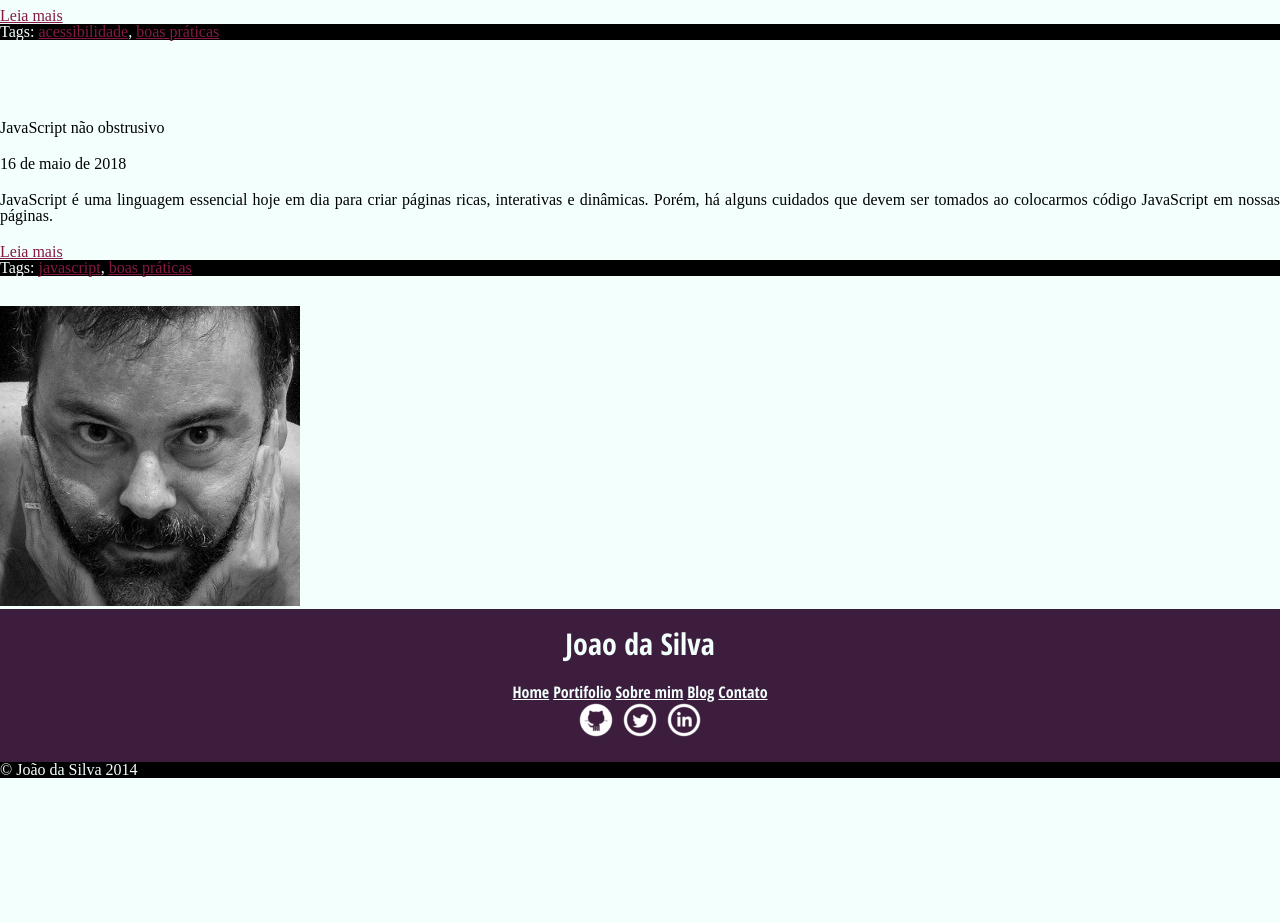
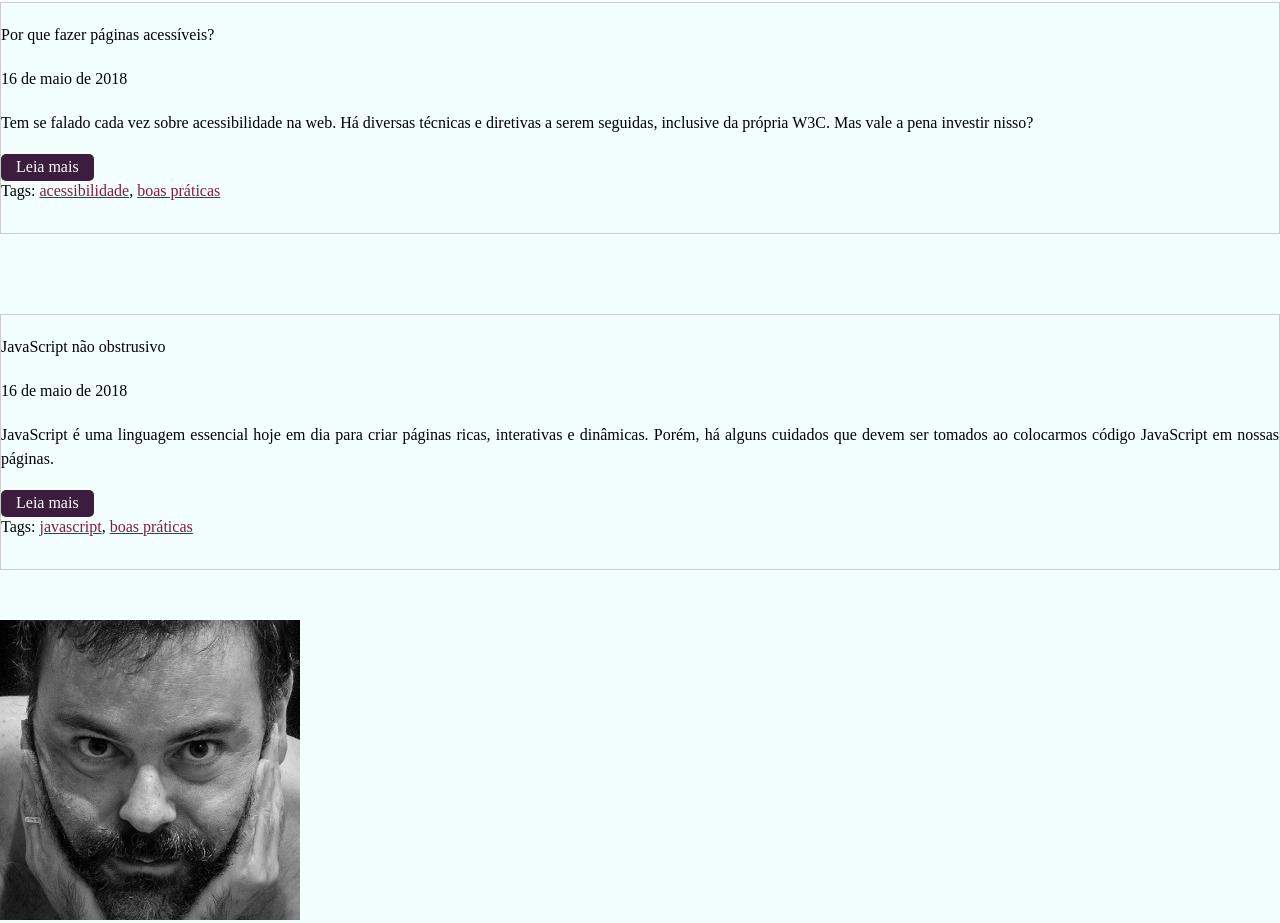
Before and after one commit to joeyandrader/HTMLCSSI, a plain HTML site: page blog.html in a window 1280 px wide. Shown: the part 440-1363 px from the top of the page. Before the commit the page ends 1218 px from the top, so only its background shows below. Drawn offline with Linux system fonts and the light colour scheme.

Commit message:
Resumo da Aula 8

```diff
--- a/blog.html
+++ b/blog.html
@@ -22,7 +22,7 @@
 				<p>O essencial de design responsivo</p>
 				<time datetime="2018-05-16">16 de maio de 2018</time>
 				<p>Design responsivo tem ganho cada vez mais atenção como técnica de desenvolvimento de páginas web para dispositivos móveis. Mas como começar?</p>
-				<a href="#">Leia mais</a>
+				<a class="leia-mais" href="#">Leia mais</a>
 				<footer>Tags: <a href="#">design responsivo</a>, <a href="#">mobile</a>, <a href="#">css</a></footer>
 			</article>
 		</div>
@@ -31,7 +31,7 @@
 				<p>Por que fazer páginas acessíveis?</p>
 				<time datetime="2018-05-16">16 de maio de 2018</time>
 				<p>Tem se falado cada vez sobre acessibilidade na web. Há diversas técnicas e diretivas a serem seguidas, inclusive da própria W3C. Mas vale a pena investir nisso?</p>
-				<a href="#">Leia mais</a>
+				<a class="leia-mais" href="#">Leia mais</a>
 				<footer>Tags: <a href="#">acessibilidade</a>, <a href="#">boas práticas</a></footer>
 			</article>
 		</div>
@@ -40,13 +40,13 @@
 				<p>JavaScript não obstrusivo</p>
 				<time datetime="2018-05-16">16 de maio de 2018</time>
 				<p>JavaScript é uma linguagem essencial hoje em dia para criar páginas ricas, interativas e dinâmicas. Porém, há alguns cuidados que devem ser tomados ao colocarmos código JavaScript em nossas páginas.</p>
-				<a href="#">Leia mais</a>
+				<a class="leia-mais" href="#">Leia mais</a>
 				<footer>Tags: <a href="#">javascript</a>, <a href="#">boas práticas</a></footer>
 			</article>
 		</div>
 	</main>
 	<img src="bio/eu.jpg" alt="Foto de Joao da Silva">
-	<aside>
+	<aside class="navegacao-site">
 		<nav>
 			<h1>Joao da Silva</h1>
 			<ul>
@@ -57,7 +57,7 @@
 				<li><a href="contato.html">Contato</a></li>
 			</ul>
 		</nav>
-		<ul>
+		<ul class="icones-sociais">
 			<li>
 				<a href="#"> <img src="bio/github.png" alt="github"></a>
 			</li>
@@ -69,7 +69,7 @@
 			</li>
 		</ul>
 	</aside>
-	<footer>
+	<footer class="rodape-da-pagina">
 		&copy; João da Silva 2014
 	</footer>
 
--- a/css/bio.css
+++ b/css/bio.css
@@ -43,6 +43,9 @@
    	font-size: 30px;
    	margin-bottom: 25px;
    }
+   aside a {
+   	color: inherit;
+   }
    footer {
    	background-color: #000;
    	color: #F2FFFC;
@@ -55,10 +58,8 @@
    main a {
    	color: #851944;
    }
-   aside a {
-   	color: inherit;
-   }
-   aside li {
+
+   .icones-sociais li {
    	display: inline-block;
    }
    div {
--- a/css/site.css
+++ b/css/site.css
@@ -5,6 +5,7 @@
    body {
    	font-family: "Time New Roman" serif;
    	background-color: #F2FFFC;
+   	line-height: 1.5;
    }
    main h1 {
    	font-family: "Arial" sans-serif;
@@ -22,7 +23,7 @@
    	text-align: justify;
    	margin: 20px 0;
    }
-   aside {
+   .navegacao-site {
    	background-color: #3C1D3D;
    	color: #F2FFFC;
    	text-align: center;
@@ -35,9 +36,8 @@
    }
    aside a {
    	color: inherit;
-   	font-family: "Open Sans Condensed", sans-serif;
    }
-   aside li {
+   .icones-sociais li {
    	display: inline-block;
    }
    nav a {
@@ -47,10 +47,6 @@
    	color: #851944;
    }
 
-   footer {
-   	background-color: #000;
-   	color: #F2FFFC;
-   }
    blockquote {
    	background-color: #D9E5E3;
    	padding: 20px;
@@ -72,3 +68,28 @@
    h2 {
    	font-size: 30px;
    }
+   #rodape-da-pagina {
+   	background-color: #000;
+   	color: #F2FFFC;
+   	padding: 20px;
+   }
+   article {
+   	padding-bottom: 30px;
+   	border: 1px solid #ccc;
+   	margin-bottom: 20px;
+   }
+
+  /* by Joel */
+   .leia-mais {
+   	color: #FFF;
+   	border-radius: 5px;
+   	padding: 4px 15px;
+   	padding-bottom: 6px;
+   	text-decoration: none;
+   	background-color: #3C1D3D;
+
+   }
+   .leia-mais:hover {
+   	background-color: #851944;
+   }
+   /*  ######  */
```
Also changed, not shown: bio/bio.html (+1 -1 lines), 1 other file.
